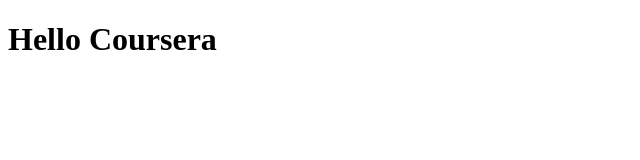
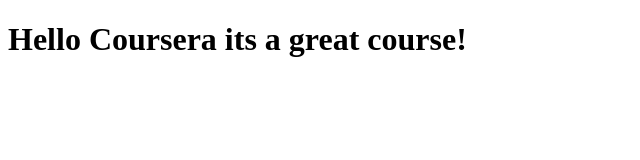
Before and after one commit to captainsaveabruh/coursera-test, a plain HTML site: page site/index.html in a window 1280 px wide. Shown: the whole page, without its empty margins (0-640 px from the left). Drawn offline with Linux system fonts and the light colour scheme.

Commit message:
Small addition to our page content

```diff
--- a/site/index.html
+++ b/site/index.html
@@ -6,6 +6,6 @@
 	<title>Hello Coursera!</title>
 </head>
 <body>
-<h1>Hello Coursera</h1>
+<h1>Hello Coursera its a great course!</h1>
 </body>
 </html>
```
